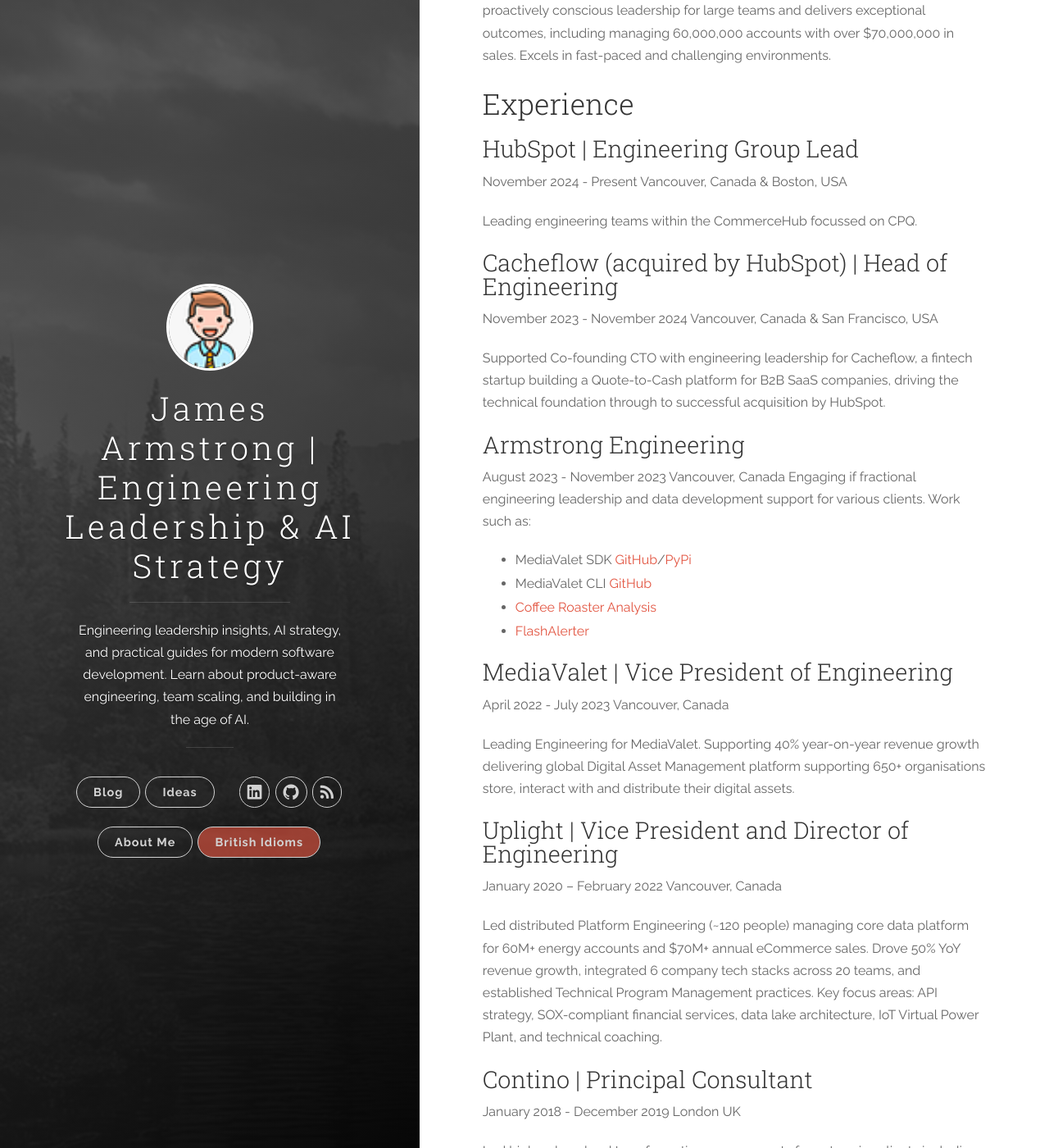
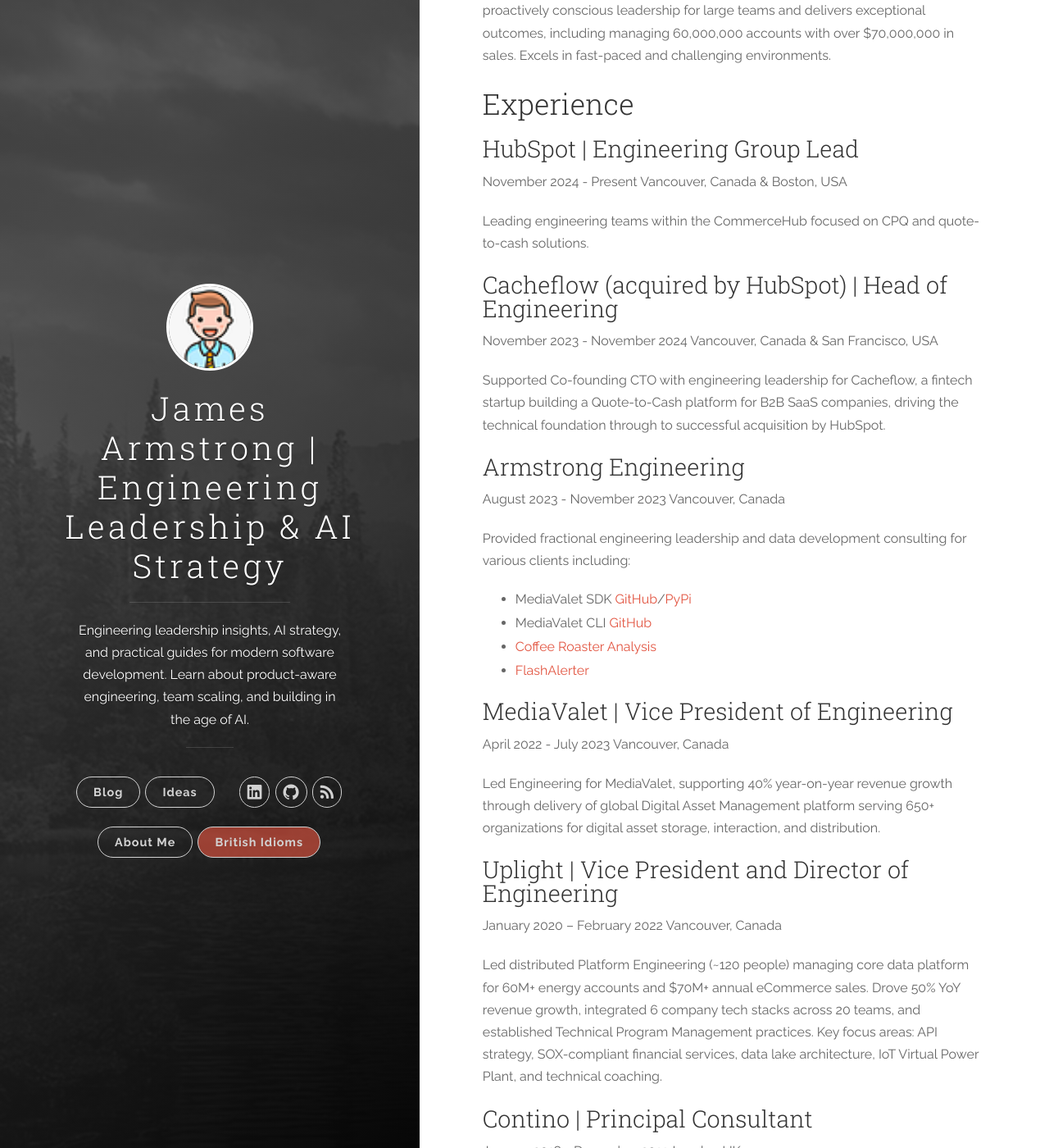
Before and after one commit to nomadicj/nomadicj.github.io, a Jekyll site: the page built from resume.md, in a window 1280 px wide and 1400 px high, scrolled down 385 px. Shown: the whole window at 82% size. Built offline with Jekyll 4.4.1, drawn with Linux system fonts in a browser that asks for light colours.

Commit message:
Fix resume consistency: correct tense, spelling, and formatting

```diff
--- a/resume.md
+++ b/resume.md
@@ -16,7 +16,7 @@
 November 2024 - Present
 Vancouver, Canada & Boston, USA
 
-Leading engineering teams within the CommerceHub focussed on CPQ.
+Leading engineering teams within the CommerceHub focused on CPQ and quote-to-cash solutions.
 
 ### Cacheflow (acquired by HubSpot) | Head of Engineering
 November 2023 - November 2024
@@ -27,7 +27,8 @@
 ### Armstrong Engineering
 August 2023 - November 2023
 Vancouver, Canada
-Engaging if fractional engineering leadership and data development support for various clients. Work such as:
+
+Provided fractional engineering leadership and data development consulting for various clients including:
 - MediaValet SDK [GitHub](https://github.com/armstro-ca/mvsdk)/[PyPi](https://pypi.org/project/mvsdk/)
 - MediaValet CLI [GitHub](https://github.com/armstro-ca/mvdam)
 - [Coffee Roaster Analysis](/roasters.html)
@@ -37,7 +38,7 @@
 April 2022 - July 2023
 Vancouver, Canada
 
-Leading Engineering for MediaValet. Supporting 40% year-on-year revenue growth delivering global Digital Asset Management platform supporting 650+ organisations store, interact with and distribute their digital assets.
+Led Engineering for MediaValet, supporting 40% year-on-year revenue growth through delivery of global Digital Asset Management platform serving 650+ organizations for digital asset storage, interaction, and distribution.
 
 ### Uplight | Vice President and Director of Engineering
 January 2020 – February 2022
```
